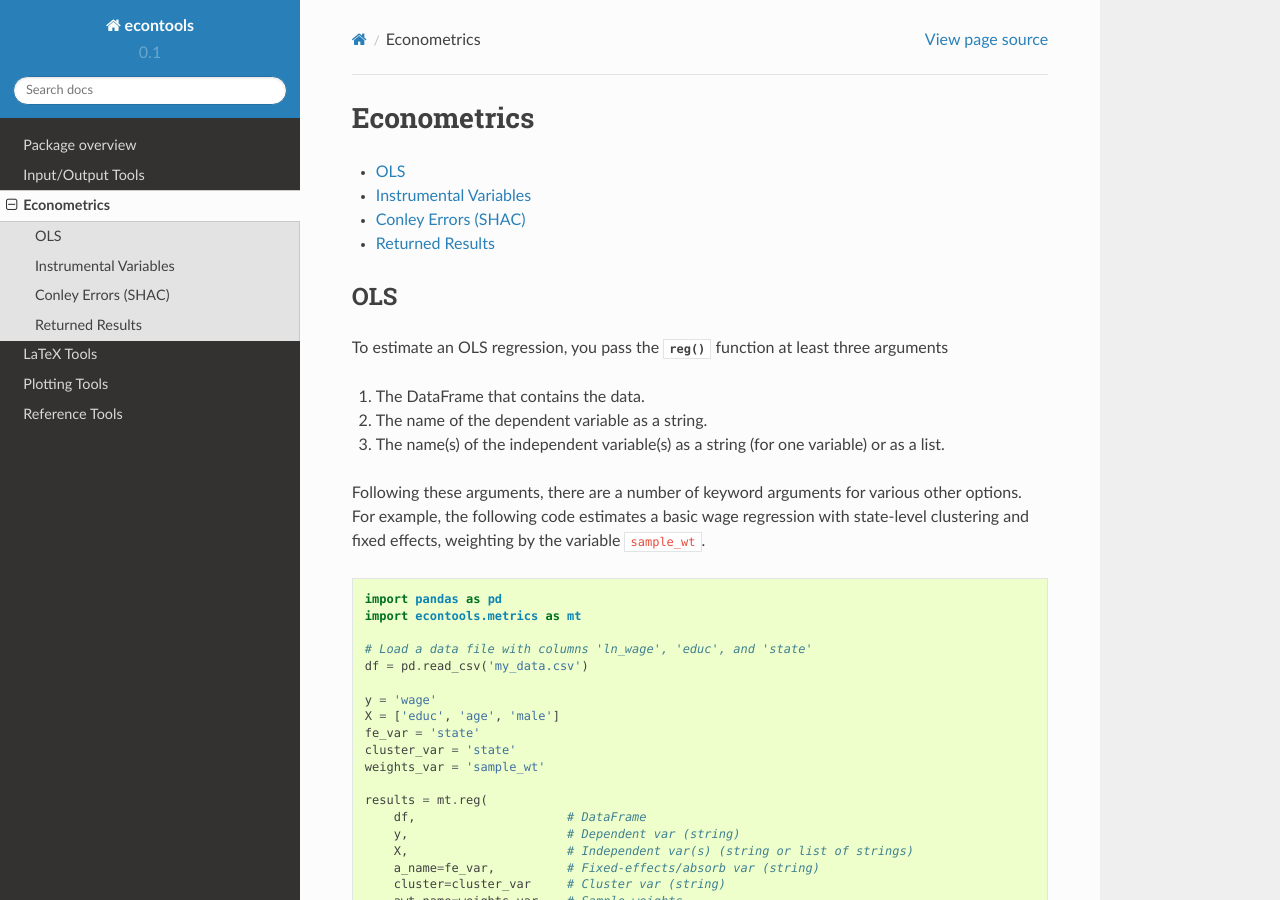
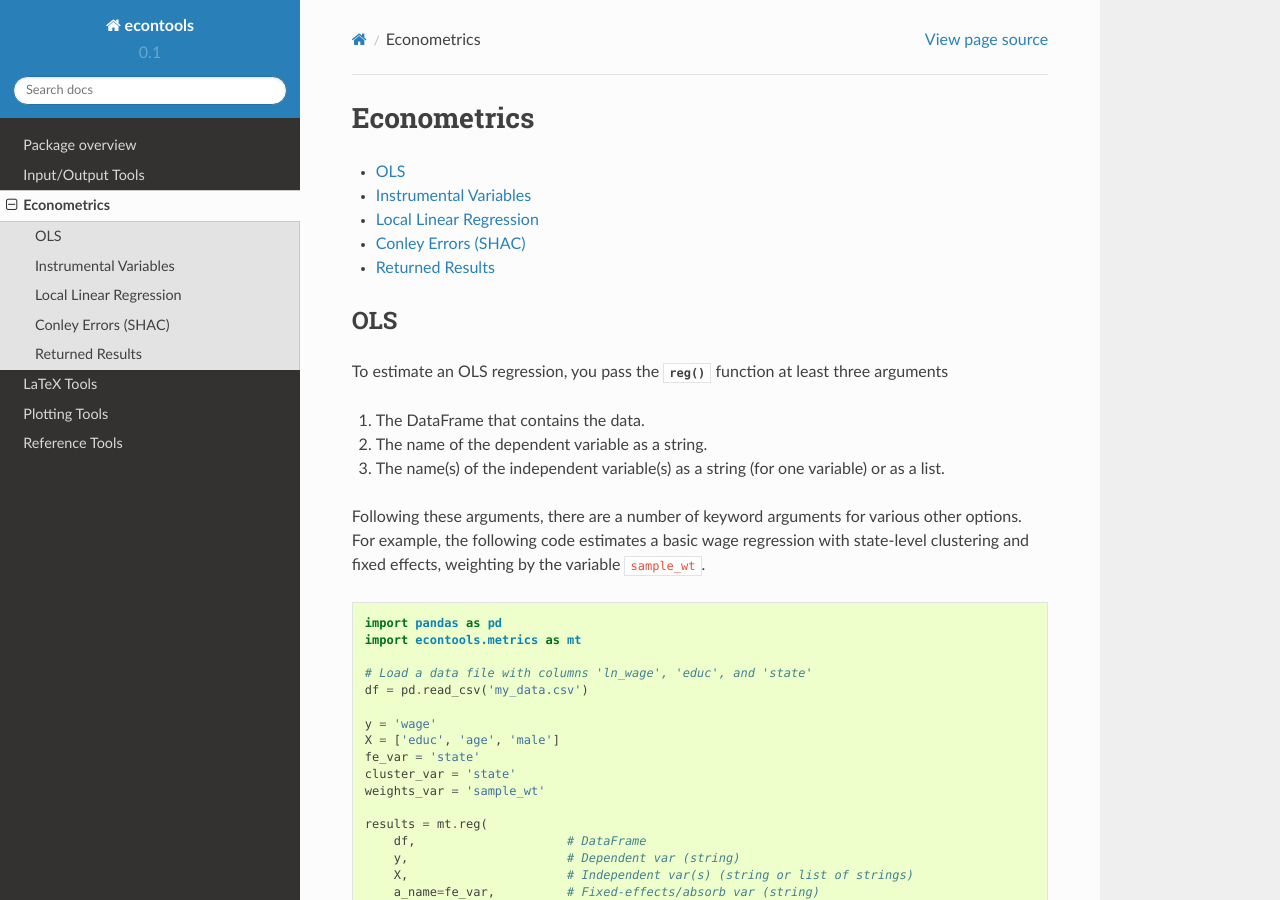
Before and after one commit to dmsul/econtools, a Sphinx documentation site: the page built from doc/source/metrics_advanced.rst, in a window 1280 px wide and 900 px high. Built offline with Sphinx 7.4.7 and the Read the Docs theme 2.0.0, drawn with Linux system fonts in a browser that asks for light colours; some of the changed text lies outside the part shown.

Commit message:
Add local linear reg headers

```diff
--- a/doc/source/metrics_advanced.rst
+++ b/doc/source/metrics_advanced.rst
@@ -89,6 +89,10 @@ estimate the model. Currently supported values are `2sls` (the default) and
     results = mt.ivreg(df, y, X, Z, W)
 
 
+Local Linear Regression
+-----------------------
+
+
 Conley Errors (SHAC)
 --------------------
 
--- a/doc/source/overview.rst
+++ b/doc/source/overview.rst
@@ -32,6 +32,7 @@ Econometric Tools
 The econometrics tools in :mod:`econtools` include
 
 * Common regression techniques (OLS, 2SLS, LIML)
+* Local linear regression
 * Option to absorb any variable via within transformation. This is similar to
   the ``areg, absorb`` command in Stata but it can be used with any relevant
   regression command. This consolidates ``reg``, ``areg``, ``xtreg``, etc., and
```
